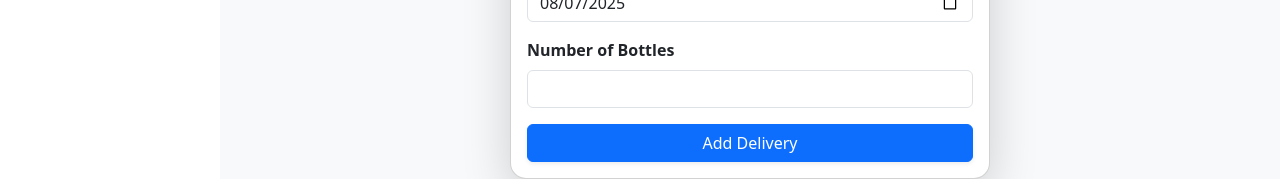
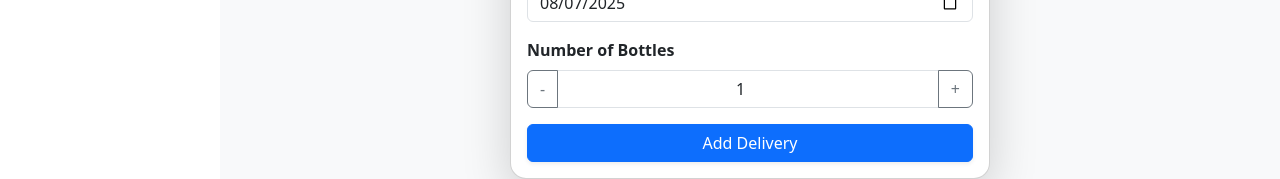
Before and after one commit to Vanshit011/nandan-bottling, a React (Create React App) app in the folder client/: page /dashboard/add-delivery in a window 1280 px wide. Shown: the part 430-609 px from the top of the page. Built offline with nearby package versions, Linux system fonts and the light colour scheme; sample sign-in values are in the browser's storage.

Commit message:
add delivery desgin change

```diff
--- a/client/src/components/AddDelivery.js
+++ b/client/src/components/AddDelivery.js
@@ -1,15 +1,14 @@
 import React, { useState, useEffect } from "react";
 import axios from "axios";
-import 'bootstrap/dist/css/bootstrap.min.css';
+import "bootstrap/dist/css/bootstrap.min.css";
 
 const AddDelivery = () => {
   const [customers, setCustomers] = useState([]);
   const [selectedCustomer, setSelectedCustomer] = useState("");
-  // Set default date to today's date in yyyy-mm-dd format
   const todayDate = new Date().toISOString().split("T")[0];
   const [deliveryDate, setDeliveryDate] = useState(todayDate);
-  const [bottlesDelivered, setBottlesDelivered] = useState("");
-  const [toast, setToast] = useState(null); // { message: '', type: 'success' | 'danger' }
+  const [bottlesDelivered, setBottlesDelivered] = useState(1); // ✅ default 1
+  const [toast, setToast] = useState(null);
 
   useEffect(() => {
     const fetchCustomers = async () => {
@@ -22,11 +21,7 @@ const AddDelivery = () => {
         }
         const res = await axios.get(
           `https://api-nandan-node.onrender.com/api/customers?companyId=${companyId}`,
-          {
-            headers: {
-              Authorization: `Bearer ${token}`,
-            },
-          }
+          { headers: { Authorization: `Bearer ${token}` } }
         );
         setCustomers(res.data);
       } catch (err) {
@@ -34,13 +29,11 @@ const AddDelivery = () => {
         setToast({ message: "Failed to fetch customers", type: "danger" });
       }
     };
-
     fetchCustomers();
   }, []);
 
   const handleSubmit = async (e) => {
     e.preventDefault();
-
     const token = localStorage.getItem("token");
     const companyId = localStorage.getItem("companyId");
 
@@ -58,20 +51,14 @@ const AddDelivery = () => {
     };
 
     try {
-      await axios.post(
-        "https://api-nandan-node.onrender.com/api/deliveries",
-        payload,
-        {
-          headers: {
-            Authorization: `Bearer ${token}`,
-          },
-        }
-      );
+      await axios.post("https://api-nandan-node.onrender.com/api/deliveries", payload, {
+        headers: { Authorization: `Bearer ${token}` },
+      });
 
       setToast({ message: "Delivery added successfully!", type: "success" });
       setSelectedCustomer("");
-      setDeliveryDate(todayDate); // Reset to today after submit
-      setBottlesDelivered("");
+      setDeliveryDate(todayDate);
+      setBottlesDelivered(1); // ✅ reset to 1 after submit
       setTimeout(() => setToast(null), 3000);
     } catch (error) {
       console.error("Error saving delivery:", error.response?.data || error.message);
@@ -82,23 +69,15 @@ const AddDelivery = () => {
 
   return (
     <div className="container py-5">
-      <div className="card shadow-lg rounded-4 mx-auto" style={{ maxWidth: '480px' }}>
+      <div className="card shadow-lg rounded-4 mx-auto" style={{ maxWidth: "480px" }}>
         <div className="card-header bg-primary text-white text-center fw-bold fs-4 rounded-top-4">
           🚚 Add Delivery
         </div>
         <div className="card-body">
           {toast && (
-            <div
-              className={`alert alert-${toast.type} alert-dismissible fade show`}
-              role="alert"
-            >
+            <div className={`alert alert-${toast.type} alert-dismissible fade show`} role="alert">
               {toast.message}
-              <button
-                type="button"
-                className="btn-close"
-                aria-label="Close"
-                onClick={() => setToast(null)}
-              ></button>
+              <button type="button" className="btn-close" aria-label="Close" onClick={() => setToast(null)}></button>
             </div>
           )}
 
@@ -139,26 +118,54 @@ const AddDelivery = () => {
               <div className="invalid-feedback">Please select a delivery date.</div>
             </div>
 
+            {/* ✅ Bottles Input with + and - and no leading 0 */}
             <div className="mb-3">
-              <label htmlFor="bottlesDelivered" className="form-label fw-semibold">
-                Number of Bottles
-              </label>
-              <input
-                type="number"
-                id="bottlesDelivered"
-                className="form-control"
-                value={bottlesDelivered}
-                onChange={(e) => setBottlesDelivered(e.target.value)}
-                required
-                min="1"
-              />
+              <label className="form-label fw-semibold">Number of Bottles</label>
+              <div className="input-group">
+                <button
+                  type="button"
+                  className="btn btn-outline-secondary"
+                  onClick={() => setBottlesDelivered((prev) => Math.max(1, prev - 1))}
+                >
+                  -
+                </button>
+                <input
+                  type="number"
+                  className="form-control text-center"
+                  value={bottlesDelivered}
+                  onChange={(e) => {
+                    let val = e.target.value;
+
+                    if (val === "") {
+                      setBottlesDelivered(""); // allow manual clear
+                      return;
+                    }
+
+                    let num = Number(val);
+
+                    if (isNaN(num) || num < 1) {
+                      setBottlesDelivered(1);
+                      return;
+                    }
+
+                    setBottlesDelivered(num); // clean numeric input
+                  }}
+                  min="1"
+                />
+
+                <button
+                  type="button"
+                  className="btn btn-outline-secondary"
+                  onClick={() => setBottlesDelivered((prev) => prev + 1)}
+                >
+                  +
+                </button>
+              </div>
               <div className="invalid-feedback">Please enter a valid number of bottles.</div>
             </div>
 
-            <button
-              type="submit"
-              className="btn btn-primary w-100 shadow-sm"
-            >
+
+            <button type="submit" className="btn btn-primary w-100 shadow-sm">
               Add Delivery
             </button>
           </form>
--- a/client/src/components/ViewDeliveries.js
+++ b/client/src/components/ViewDeliveries.js
@@ -134,6 +134,12 @@ const ViewDeliveries = () => {
         <input type="month" className="form-control w-auto" value={selectedMonth} onChange={(e) => setSelectedMonth(e.target.value)} />
       </div>
 
+      {/* ✅ Monthly Totals */}
+      <div className="alert alert-info fw-semibold">
+        Total Deliveries: {filteredDeliveries.length} |{" "}
+        Total Bottles: {filteredDeliveries.reduce((sum, d) => sum + (d.bottles || 0), 0)}
+      </div>
+
       <div className="table-responsive">
         <table className="table table-bordered table-hover align-middle">
           <thead className="table-primary">
```
